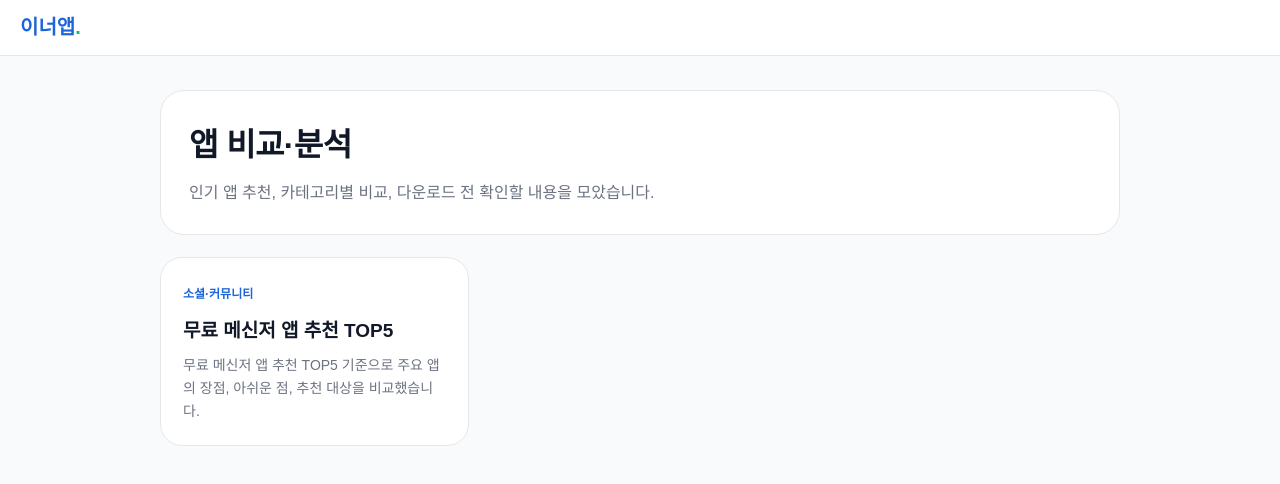
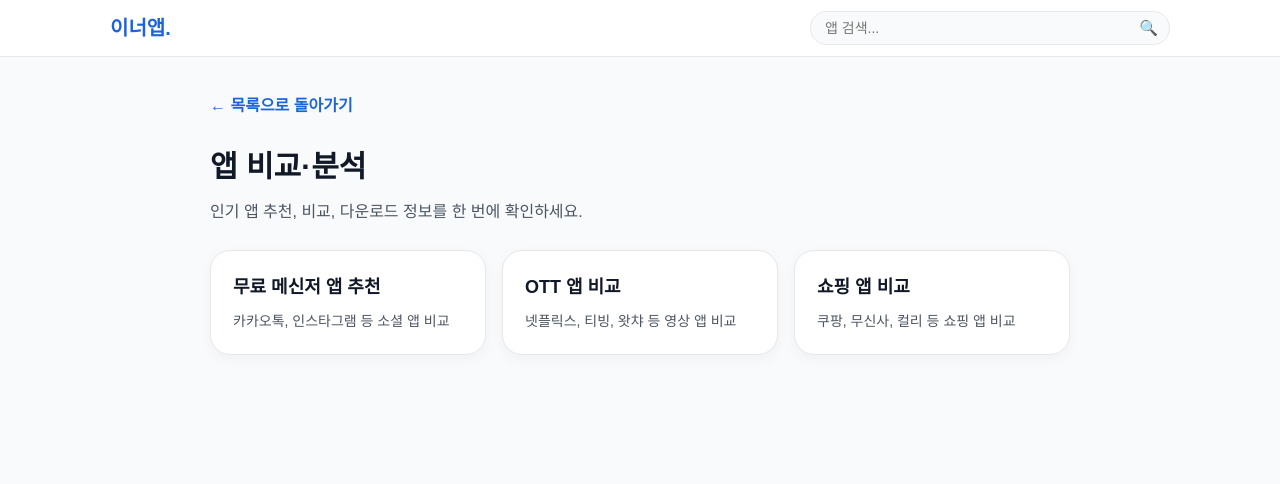
Before and after one commit to kjy3776-cmd/desktop-tutorial, a plain HTML site: page compare/index.html in a window 1280 px wide. Drawn offline with Linux system fonts and the light colour scheme; a web font is replaced by a local one.

Commit message:
Add files via upload

```diff
--- a/compare/index.html
+++ b/compare/index.html
@@ -4,41 +4,92 @@
 <meta charset="UTF-8">
 <meta name="viewport" content="width=device-width, initial-scale=1.0">
 <title>앱 비교·분석 | 이너앱</title>
-<meta name="description" content="인기 앱 추천, 앱 비교, 카테고리별 앱 분석 글을 모아 확인하세요.">
-<meta name="robots" content="index, follow, max-image-preview:large">
+<meta name="description" content="인기 앱 추천과 비교 분석을 한 번에 확인하세요.">
 <link rel="canonical" href="https://innerapple.com/compare/">
-<link rel="preconnect" href="https://fonts.googleapis.com">
-<link href="https://fonts.googleapis.com/css2?family=Pretendard:wght@400;600;700&display=swap" rel="stylesheet">
 <style>
-:root{--blue:#1B64DA;--green:#00C471;--gray-50:#F9FAFB;--gray-200:#E5E7EB;--gray-500:#6B7280;--gray-900:#111827}
+:root{--blue:#1B64DA;--gray-50:#F9FAFB;--gray-100:#F3F4F6;--gray-200:#E5E7EB;--gray-400:#9CA3AF;--gray-600:#4B5563;--gray-900:#111827}
 *{box-sizing:border-box;margin:0;padding:0}
-body{font-family:'Pretendard',sans-serif;background:var(--gray-50);color:var(--gray-900);line-height:1.65}
-nav{height:56px;background:#fff;border-bottom:1px solid var(--gray-200);display:flex;align-items:center;padding:0 20px}
-nav a{font-weight:700;color:var(--blue);text-decoration:none;font-size:20px}
-.page{max-width:1000px;margin:0 auto;padding:34px 20px}
-.hero{background:#fff;border:1px solid var(--gray-200);border-radius:24px;padding:28px;margin-bottom:22px}
-h1{font-size:32px;letter-spacing:-.6px;margin-bottom:8px}
-.sub{color:var(--gray-500)}
-.grid{display:grid;grid-template-columns:repeat(auto-fill,minmax(260px,1fr));gap:16px}
-.card{display:block;background:#fff;border:1px solid var(--gray-200);border-radius:22px;padding:22px;text-decoration:none;color:var(--gray-900);transition:all .18s}
-.card:hover{transform:translateY(-3px);box-shadow:0 8px 20px rgba(0,0,0,.07)}
-.card span{font-size:12px;font-weight:700;color:var(--blue)}
-.card h2{font-size:19px;margin:8px 0}
-.card p{font-size:14px;color:var(--gray-500)}
-.empty{background:#fff;border:1px solid var(--gray-200);border-radius:22px;padding:24px;color:var(--gray-500)}
-.empty strong{display:block;color:var(--gray-900);font-size:18px;margin-bottom:8px}
+body{font-family:Arial,'Apple SD Gothic Neo','Malgun Gothic',sans-serif;background:var(--gray-50);color:var(--gray-900);line-height:1.6}
+nav{position:sticky;top:0;z-index:100;background:rgba(255,255,255,.92);backdrop-filter:blur(20px);border-bottom:1px solid var(--gray-200)}
+.nav-inner{max-width:1100px;margin:0 auto;display:flex;align-items:center;height:56px;padding:0 20px;gap:12px}
+.nav-logo{font-size:20px;font-weight:800;color:var(--blue);text-decoration:none;flex-shrink:0}
+.nav-search{flex:1;max-width:360px;position:relative;margin-left:auto}
+.nav-search input{width:100%;padding:8px 36px 8px 14px;border:1.5px solid var(--gray-200);border-radius:999px;font-size:14px;outline:none;background:var(--gray-50)}
+.nav-search input:focus{border-color:var(--blue);background:#fff;box-shadow:0 0 0 3px rgba(27,100,218,.08)}
+.search-icon{position:absolute;right:12px;top:50%;transform:translateY(-50%);color:var(--gray-400);font-size:15px}
+.search-results{position:absolute;top:calc(100% + 8px);left:0;right:0;background:#fff;border:1px solid var(--gray-200);border-radius:14px;box-shadow:0 8px 24px rgba(0,0,0,.1);z-index:200;max-height:320px;overflow-y:auto;display:none}
+.search-results.show{display:block}
+.search-item{display:flex;align-items:center;gap:12px;padding:10px 14px;cursor:pointer}
+.search-item:hover{background:var(--gray-50)}
+.search-item img{width:36px;height:36px;border-radius:9px;object-fit:cover;background:#eee;flex-shrink:0}
+.search-item-name{font-size:14px;font-weight:700}
+.search-item-cat{font-size:11px;color:var(--gray-400)}
+.search-empty{padding:20px;text-align:center;color:var(--gray-400);font-size:14px}
+.wrap{max-width:900px;margin:0 auto;padding:36px 20px}
+.back{display:inline-block;margin-bottom:24px;color:var(--blue);font-weight:700;text-decoration:none}
+h1{font-size:30px;margin-bottom:8px}
+.sub{color:var(--gray-600);margin-bottom:26px}
+.grid{display:grid;grid-template-columns:repeat(auto-fill,minmax(240px,1fr));gap:16px}
+.card{background:#fff;border:1px solid var(--gray-200);border-radius:20px;padding:22px;text-decoration:none;color:inherit;box-shadow:0 4px 14px rgba(0,0,0,.04)}
+.card:hover{border-color:var(--blue);transform:translateY(-1px)}
+.card h2{font-size:18px;margin-bottom:8px}
+.card p{font-size:14px;color:var(--gray-600)}
+@media(max-width:600px){.nav-inner{height:52px;padding:0 14px}.nav-logo{font-size:17px}.nav-search{max-width:none}.wrap{padding:24px 14px}}
 </style>
 </head>
 <body>
-<nav><a href="https://innerapple.com/">이너앱<span style="color:var(--green)">.</span></a></nav>
-<main class="page">
-  <section class="hero"><h1>앱 비교·분석</h1><p class="sub">인기 앱 추천, 카테고리별 비교, 다운로드 전 확인할 내용을 모았습니다.</p></section>
-  <div class="grid">
-<a class="card" href="https://innerapple.com/compare/best-sns-messenger-apps.html">
-  <span>소셜·커뮤니티</span>
-  <h2>무료 메신저 앱 추천 TOP5</h2>
-  <p>무료 메신저 앱 추천 TOP5 기준으로 주요 앱의 장점, 아쉬운 점, 추천 대상을 비교했습니다.</p>
-</a></div>
+<nav>
+  <div class="nav-inner">
+    <a class="nav-logo" href="/">이너앱.</a>
+    <div class="nav-search">
+      <input id="searchInput" type="search" placeholder="앱 검색...">
+      <span class="search-icon">🔍</span>
+      <div id="searchResults" class="search-results"></div>
+    </div>
+  </div>
+</nav>
+
+<main class="wrap">
+<a class="back" href="/">← 목록으로 돌아가기</a>
+<h1>앱 비교·분석</h1>
+<p class="sub">인기 앱 추천, 비교, 다운로드 정보를 한 번에 확인하세요.</p>
+
+<div class="grid">
+<a class="card" href="/compare/best-sns-messenger-apps.html">
+<h2>무료 메신저 앱 추천</h2>
+<p>카카오톡, 인스타그램 등 소셜 앱 비교</p>
+</a>
+<a class="card" href="/compare/ott-video-app-comparison.html">
+<h2>OTT 앱 비교</h2>
+<p>넷플릭스, 티빙, 왓챠 등 영상 앱 비교</p>
+</a>
+<a class="card" href="/compare/shopping-app-comparison.html">
+<h2>쇼핑 앱 비교</h2>
+<p>쿠팡, 무신사, 컬리 등 쇼핑 앱 비교</p>
+</a>
+</div>
 </main>
+
+<script src="/apps_data.js"></script>
+<script>
+const input=document.getElementById('searchInput');
+const results=document.getElementById('searchResults');
+function getSlug(app){return app.slug || String(app.name||'').toLowerCase().replace(/[^\w\s-]/g,'').replace(/[\s_]+/g,'-').replace(/-+/g,'-').replace(/^-|-$/g,'');}
+function renderSearch(q){
+  const apps=(window.APPS||APPS||[]);
+  const query=q.trim().toLowerCase();
+  if(!query){results.classList.remove('show');results.innerHTML='';return;}
+  const matched=apps.filter(a=>(a.name||'').toLowerCase().includes(query)||(a.developer||'').toLowerCase().includes(query)).slice(0,8);
+  results.classList.add('show');
+  if(!matched.length){results.innerHTML='<div class="search-empty">검색 결과가 없어요</div>';return;}
+  results.innerHTML=matched.map(a=>`
+    <div class="search-item" onclick="location.href='/app/${getSlug(a)}.html'">
+      <img src="${a.icon||''}" alt="${a.name}">
+      <div><div class="search-item-name">${a.name}</div><div class="search-item-cat">${a.cat||''}</div></div>
+    </div>`).join('');
+}
+input.addEventListener('input',e=>renderSearch(e.target.value));
+document.addEventListener('click',e=>{if(!e.target.closest('.nav-search'))results.classList.remove('show')});
+</script>
 </body>
 </html>
```
